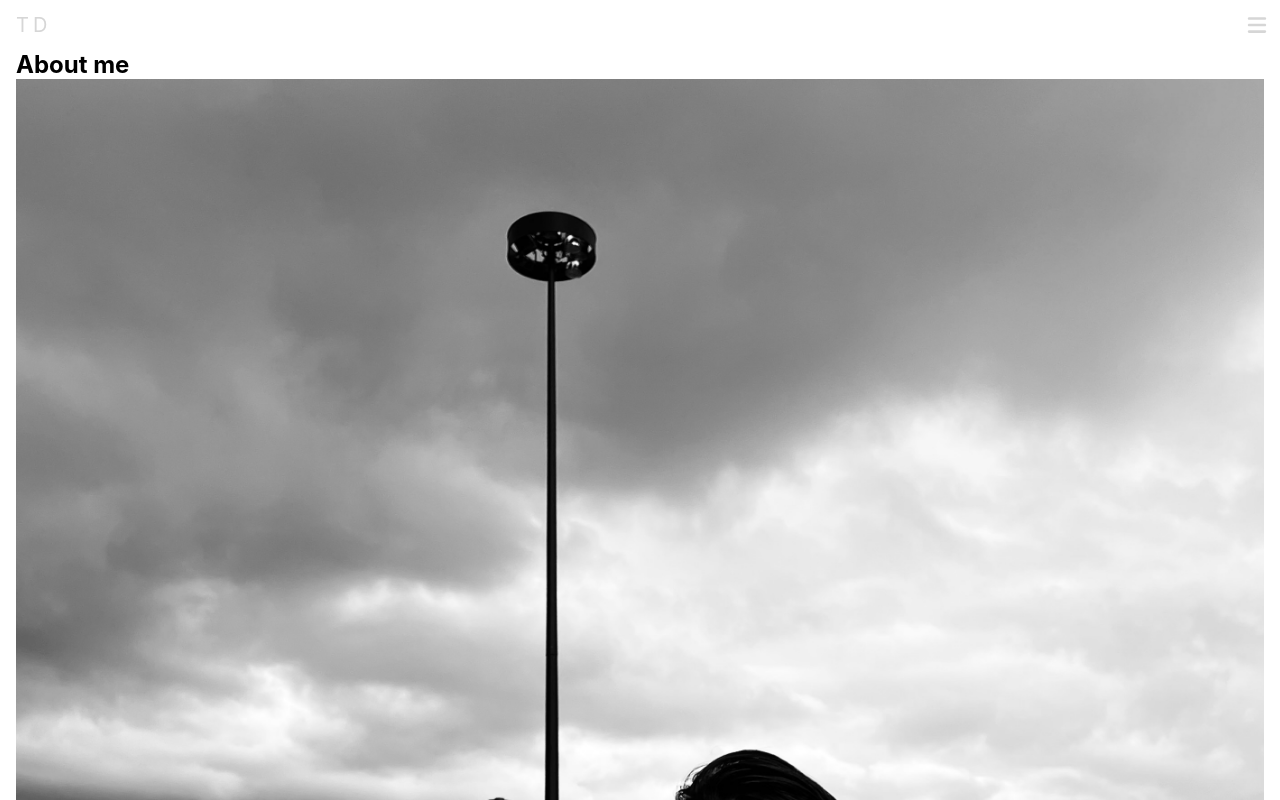
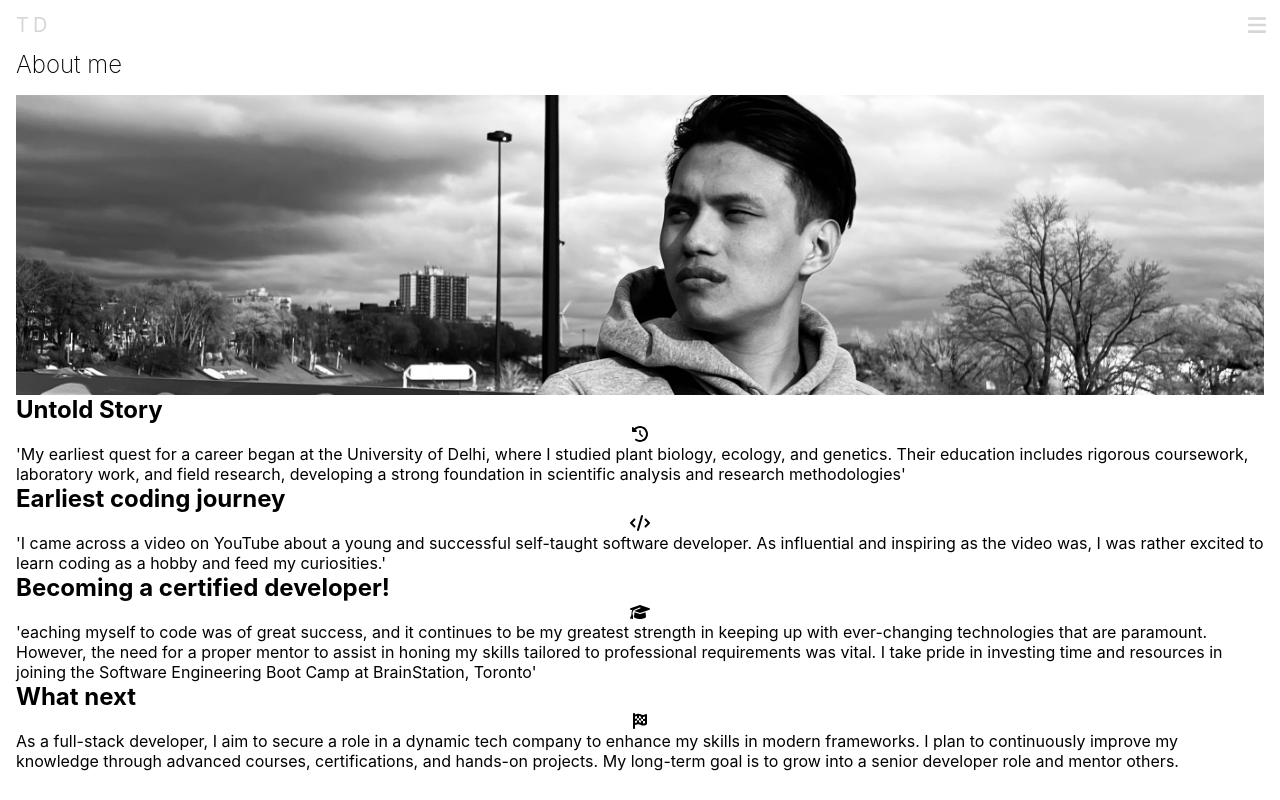
Before and after one commit to Tsedhondup/Portfolio, a React (Create React App) app: page /About in a window 1280 px wide. Shown: the top 800 px of the page. Built offline with nearby package versions, Linux system fonts and the light colour scheme.

Commit message:
base style for profile image added

```diff
--- a/src/Components/AboutFirst/AboutFirst.js
+++ b/src/Components/AboutFirst/AboutFirst.js
@@ -10,9 +10,13 @@ import { FontAwesomeIcon } from "@fortawesome/react-fontawesome";
 const AboutFirst = () => {
   return (
     <section className="about-second">
-      <h1 className="about-second__header">About me </h1>
-      <div className="about-second__image">
-        <img src={profilePic} alt="author-photo" />
+      <h2 className="about-second__header">About me </h2>
+      <div className="about-second__image-container">
+        <img
+          src={profilePic}
+          alt="author-photo"
+          className="about-second__image-container--img"
+        />
       </div>
       <section className="about-text-container">
         {/* Untold story */}
--- a/src/Components/AboutFirst/AboutFirst.scss
+++ b/src/Components/AboutFirst/AboutFirst.scss
@@ -1,3 +1,15 @@
 .about-second {
   padding-top: 50px;
+  &__header {
+    font-weight: 200;
+    font-size: 24px;
+    padding-bottom: 16px;
+  }
+  &__image-container {
+    &--img {
+      object-fit: cover;
+      display: block;
+      height: 300px;
+    }
+  }
 }
```
